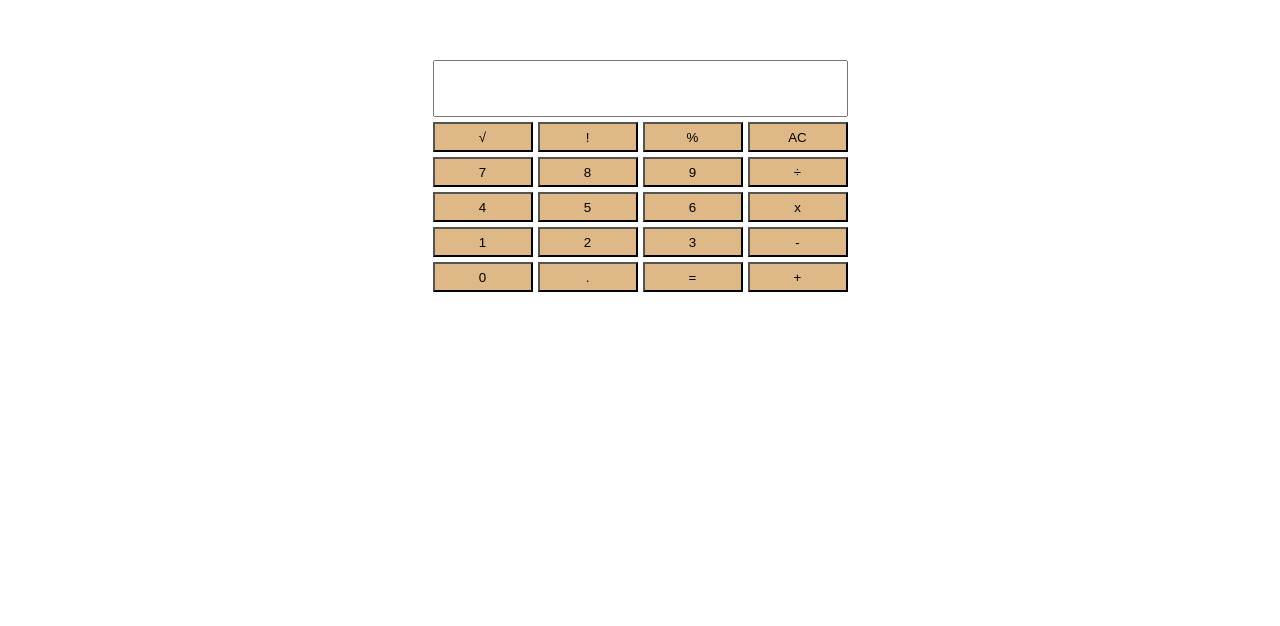
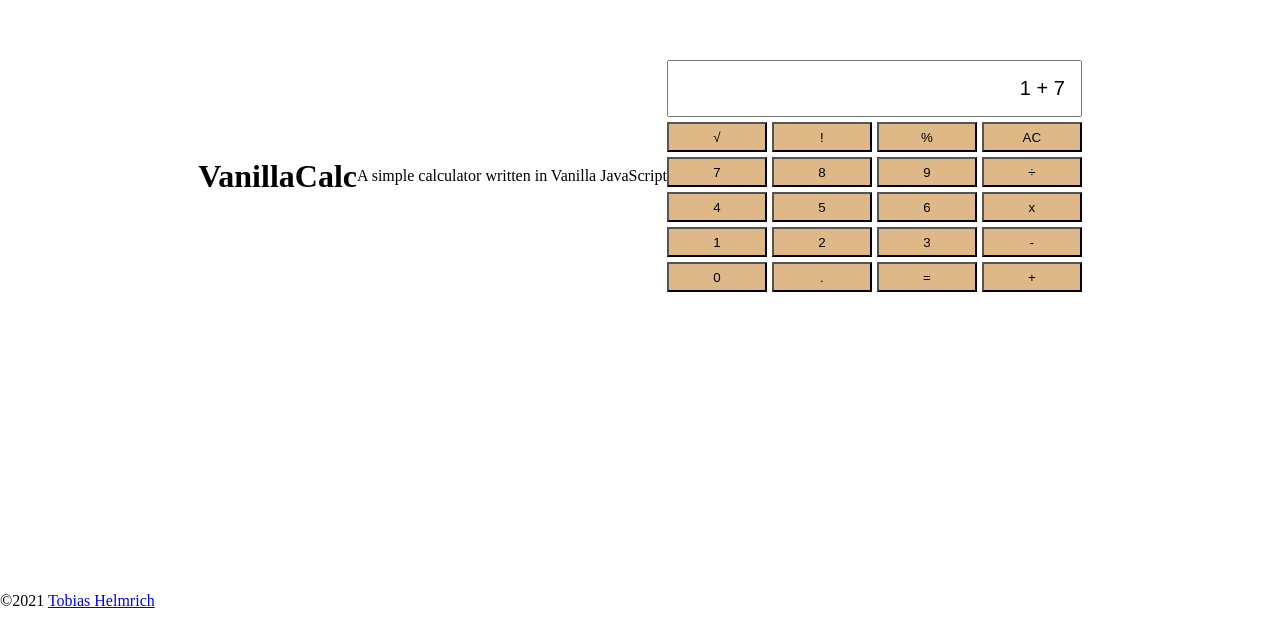
Before and after one commit to helmrich/VanillaCalc, a plain HTML site: page index.html in a window 1280 px wide. Shown: the part 224-850 px from the top of the page. Before the commit the page ends 800 px from the top, so only its background shows below. Drawn offline with Linux system fonts and the light colour scheme.

Commit message:
Add heading, footer and link to Google font

```diff
--- a/index.html
+++ b/index.html
@@ -4,6 +4,9 @@
 <head>
     <meta charset="UTF-8">
     <meta name="viewport" content="width=device-width, initial-scale=1.0">
+    <link rel="preconnect" href="https://fonts.gstatic.com">
+    <link href="https://fonts.googleapis.com/css2?family=Source+Sans+Pro:wght@300;600;900&display=swap"
+        rel="stylesheet">
     <link rel="stylesheet" href="style.css">
     <script src="script.js" type="module"></script>
     <title>Calculator</title>
@@ -11,8 +14,10 @@
 
 <body>
     <main>
+        <h1>VanillaCalc</h1>
+        <p>A simple calculator written in Vanilla JavaScript</p>
         <div id="calculator">
-            <input type="text" id="outputField">
+            <input type="text" id="outputField" value="1 + 7" readonly>
             <div id="calculatorButtons">
                 <input type="button" value="&Sqrt;">
                 <input type="button" value="!">
@@ -41,6 +46,9 @@
             </div>
         </div>
     </main>
+    <footer>
+        <p>&copy;2021 <a href="https://github.com/helmrich" target="_blank">Tobias Helmrich</a></p>
+    </footer>
 </body>
 
 </html>
```
